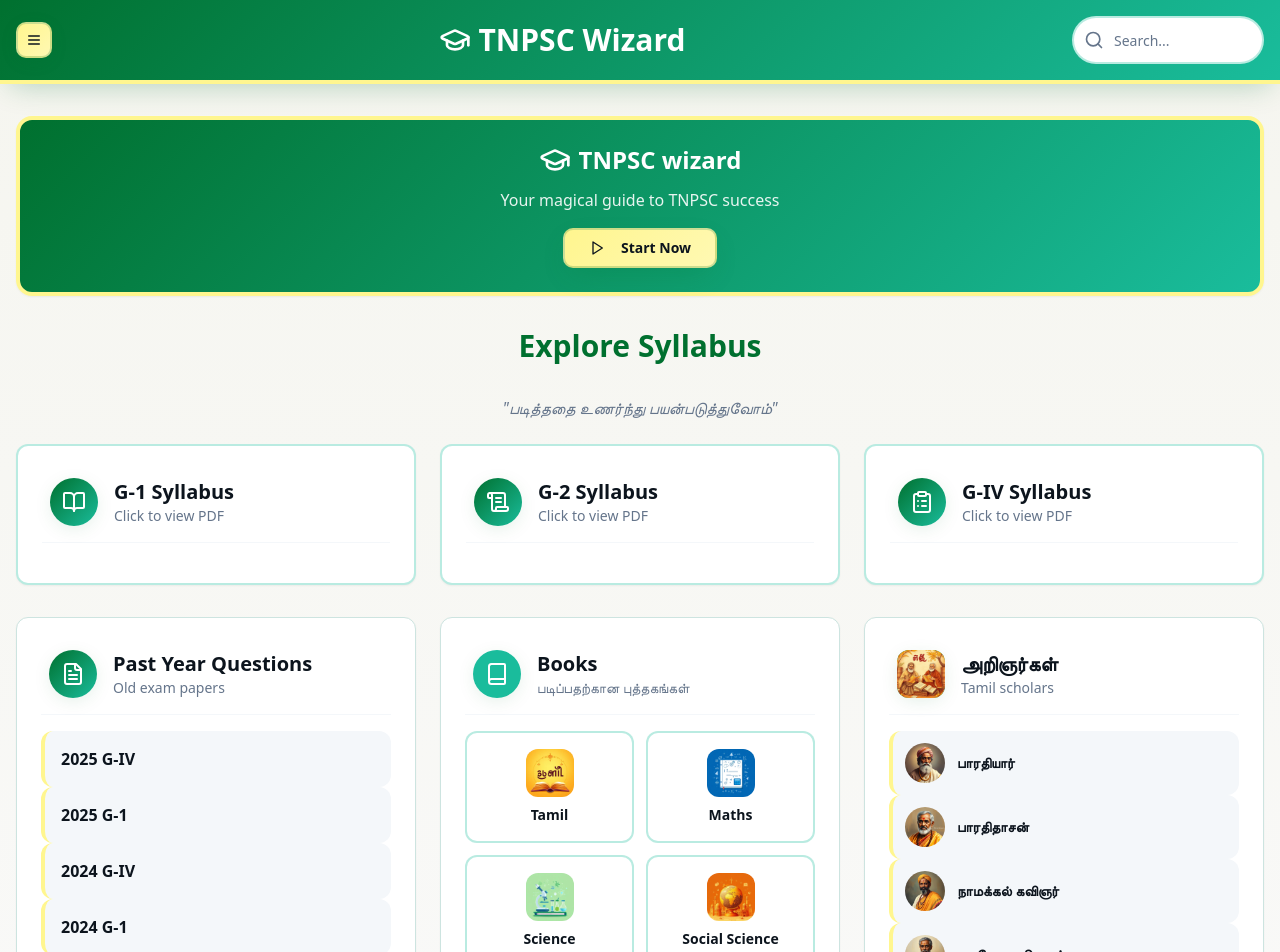
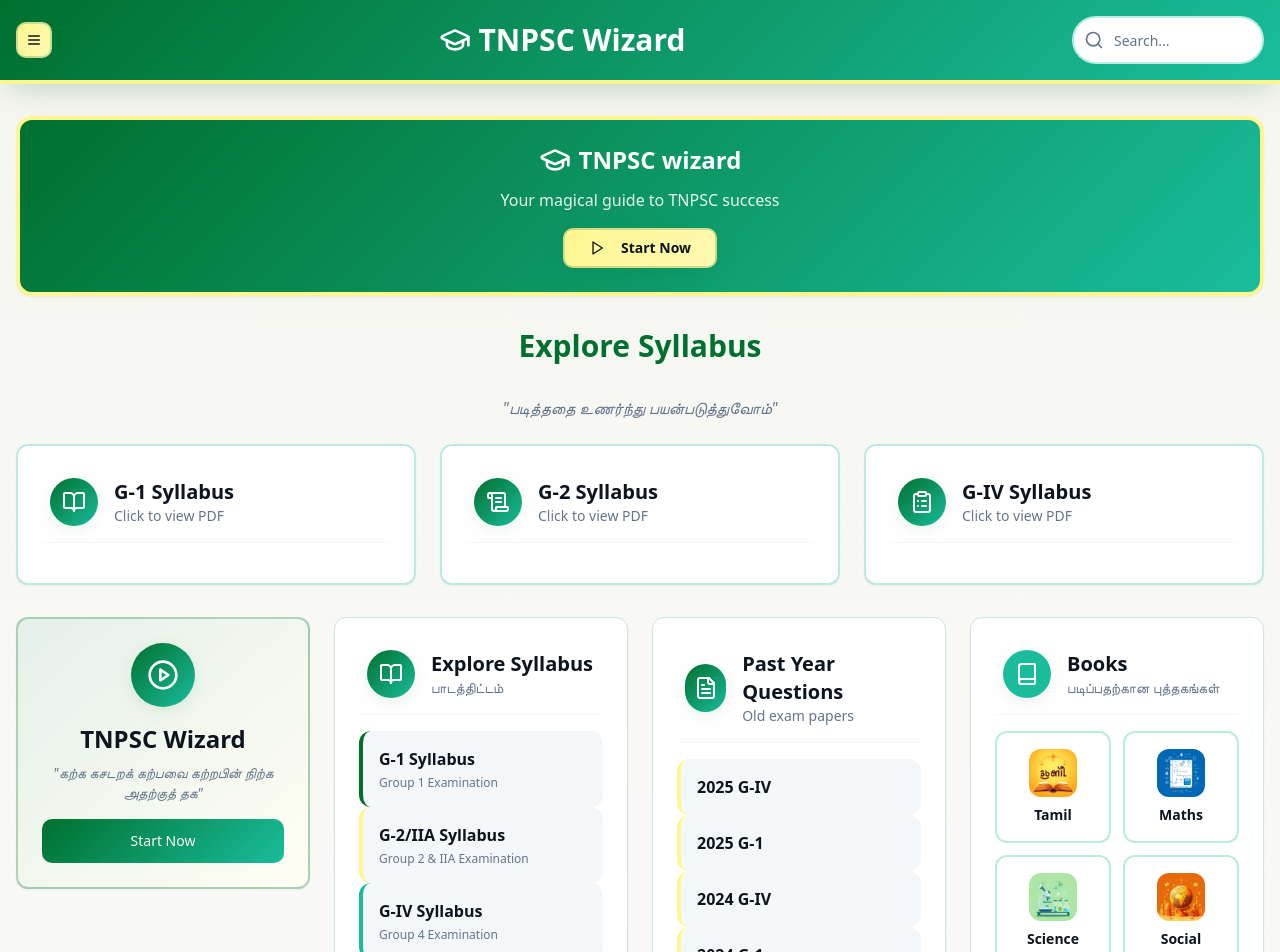
Before and after one commit to Manesh24032004/tnpsc-guide, a React (Vite) app: page / in a window 1280 px wide. Shown: the top 952 px of the page. Built offline with nearby package versions, Linux system fonts and the light colour scheme.

Commit message:
Update dashboard content

```diff
--- a/src/components/Dashboard/ContentGrid.tsx
+++ b/src/components/Dashboard/ContentGrid.tsx
@@ -1,21 +1,14 @@
-import { FileText, Book } from 'lucide-react';
+import { FileText, Book, PlayCircle, BookOpen } from 'lucide-react';
 import { Card } from '@/components/ui/card';
 import { ScrollArea } from '@/components/ui/scroll-area';
 import { Link } from 'react-router-dom';
+import { Button } from '@/components/ui/button';
 
 // Import images
 import tamilBookImg from '@/assets/tamil-book.jpg';
 import mathsBookImg from '@/assets/maths-book.jpg';
 import scienceBookImg from '@/assets/science-book.jpg';
 import socialBookImg from '@/assets/social-book.jpg';
-import tamilPoetsImg from '@/assets/tamil-poets.jpg';
-
-// Import individual poet images
-import bharathiyarImg from '@/assets/poets/bharathiyar.jpg';
-import bharathidasanImg from '@/assets/poets/bharathidasan.jpg';
-import namakkalKavignarImg from '@/assets/poets/namakkal-kavignar.jpg';
-import kannadasanImg from '@/assets/poets/kannadasan.jpg';
-import uvSwaminathaIyerImg from '@/assets/poets/uv-swaminatha-iyer.jpg';
 
 const previousYearQuestions = [
   { name: '2025 G-IV', year: '2025' },
@@ -32,35 +25,60 @@ const books = [
   { name: 'Social Science', subject: 'Social Studies', image: socialBookImg },
 ];
 
-const poets = [
-  { name: 'பாரதியார்', image: bharathiyarImg },
-  { name: 'பாரதிதாசன்', image: bharathidasanImg },
-  { name: 'நாமக்கல் கவிஞர்', image: namakkalKavignarImg },
-  { name: 'உ. வே. சாமிநாதர்', image: uvSwaminathaIyerImg },
-  { name: 'கண்ணதாசன்', image: kannadasanImg },
-  { name: 'தேவநேய பவானர்', image: null },
-  { name: 'பாவலரேறு பெருஞ்சித்திரனார்', image: null },
-  { name: 'டி.கே. சிதம்பரனார்', image: null },
-  { name: 'தெ. பொ. மீனாட்சிசுந்தரம்', image: null },
-  { name: 'சி. இலக்குவனார்', image: null },
-  { name: 'ஜி. யு. போப்', image: null },
-  { name: 'வீரமாமுனிவர்', image: null },
-  { name: 'குன்றக்குடி அடிகள்', image: null },
-  { name: 'காயிதே மில்லத்', image: null },
-  { name: 'தாரா பாரதி', image: null },
-  { name: 'வேலு நாச்சியார்', image: null },
-  { name: 'பட்டுக்கோட்டை கல்யாணசுந்தரம்', image: null },
-];
+export const ContentGrid = () => {
+  return (
+    <div className="grid grid-cols-1 lg:grid-cols-2 xl:grid-cols-4 gap-6">
+      {/* TNPSC Wizard Start Now */}
+      <Card className="p-6 h-fit animate-slide-up bg-gradient-to-br from-primary/10 to-secondary/10 border-2 border-primary/30">
+        <div className="text-center">
+          <div className="w-16 h-16 bg-gradient-primary rounded-full flex items-center justify-center shadow-soft mx-auto mb-4">
+            <PlayCircle className="h-8 w-8 text-primary-foreground" />
+          </div>
+          <h3 className="text-2xl font-bold text-foreground mb-2">TNPSC Wizard</h3>
+          <p className="text-sm text-muted-foreground mb-4 italic">
+            "கற்க கசடறக் கற்பவை கற்றபின் நிற்க அதற்குத் தக"
+          </p>
+          <Button className="w-full" size="lg">
+            Start Now
+          </Button>
+        </div>
+      </Card>
 
-export const ContentGrid = () => {
-  const handleItemClick = (type: string, item: string) => {
-    console.log(`Opening ${type}: ${item}`);
-    // TODO: Implement PDF viewing/download functionality
-  };
+      {/* Explore Syllabus */}
+      <Card className="p-6 h-fit animate-slide-up" style={{ animationDelay: '0.1s' }}>
+        <div className="flex items-center gap-4 p-2 border-b border-muted pb-4 mb-4">
+          <div className="w-12 h-12 bg-gradient-primary rounded-full flex items-center justify-center shadow-soft">
+            <BookOpen className="h-6 w-6 text-primary-foreground" />
+          </div>
+          <div>
+            <h3 className="text-xl font-bold text-foreground">Explore Syllabus</h3>
+            <p className="text-sm text-muted-foreground">பாடத்திட்டம்</p>
+          </div>
+        </div>
 
-  return (
-    <div className="grid grid-cols-1 lg:grid-cols-3 gap-6">
-      {/* Previous Year Questions */}
+        <div className="space-y-3">
+          <Link to="/syllabus">
+            <div className="bg-muted rounded-lg p-4 border-l-4 border-primary cursor-pointer transition-all duration-300 hover:bg-primary/20 hover:border-primary hover:shadow-soft">
+              <div className="font-semibold text-foreground">G-1 Syllabus</div>
+              <p className="text-xs text-muted-foreground mt-1">Group 1 Examination</p>
+            </div>
+          </Link>
+          <Link to="/syllabus">
+            <div className="bg-muted rounded-lg p-4 border-l-4 border-secondary cursor-pointer transition-all duration-300 hover:bg-secondary/20 hover:border-primary hover:shadow-soft">
+              <div className="font-semibold text-foreground">G-2/IIA Syllabus</div>
+              <p className="text-xs text-muted-foreground mt-1">Group 2 & IIA Examination</p>
+            </div>
+          </Link>
+          <Link to="/syllabus">
+            <div className="bg-muted rounded-lg p-4 border-l-4 border-accent cursor-pointer transition-all duration-300 hover:bg-accent/20 hover:border-primary hover:shadow-soft">
+              <div className="font-semibold text-foreground">G-IV Syllabus</div>
+              <p className="text-xs text-muted-foreground mt-1">Group 4 Examination</p>
+            </div>
+          </Link>
+        </div>
+      </Card>
+
+      {/* Past Year Question Papers */}
       <Card className="p-6 h-fit animate-slide-up" style={{ animationDelay: '0.2s' }}>
         <div className="flex items-center gap-4 p-2 border-b border-muted pb-4 mb-4">
           <div className="w-12 h-12 bg-gradient-primary rounded-full flex items-center justify-center shadow-soft">
@@ -72,7 +90,7 @@ export const ContentGrid = () => {
           </div>
         </div>
 
-        <ScrollArea className="h-80">
+        <ScrollArea className="h-[280px]">
           <div className="space-y-3">
             {previousYearQuestions.map((item, index) => (
               <Link
@@ -124,53 +142,6 @@ export const ContentGrid = () => {
           ))}
         </div>
       </Card>
-
-      {/* Poets/Scholars */}
-      <Card className="p-6 h-fit animate-slide-up" style={{ animationDelay: '0.4s' }}>
-        <div className="flex items-center gap-4 p-2 border-b border-muted pb-4 mb-4">
-          <div className="w-12 h-12 bg-gradient-primary rounded-lg overflow-hidden shadow-soft">
-            <img
-              src={tamilPoetsImg}
-              alt="Tamil poets"
-              className="w-full h-full object-cover"
-            />
-          </div>
-          <div>
-            <h3 className="text-xl font-bold text-foreground">அறிஞர்கள்</h3>
-            <p className="text-sm text-muted-foreground">Tamil scholars</p>
-          </div>
-        </div>
-
-        <ScrollArea className="h-80">
-          <div className="space-y-3">
-            {poets.map((poet, index) => (
-              <Link
-                key={index}
-                to="/poets"
-              >
-                <div
-                  className="bg-muted rounded-lg p-3 border-l-4 border-secondary cursor-pointer transition-all duration-300 hover:bg-secondary/20 hover:border-primary hover:shadow-soft flex items-center gap-3"
-                >
-                  <div className="w-10 h-10 rounded-full overflow-hidden flex-shrink-0">
-                    {poet.image ? (
-                      <img
-                        src={poet.image}
-                        alt={poet.name}
-                        className="w-full h-full object-cover"
-                      />
-                    ) : (
-                      <div className="w-full h-full bg-accent/20 flex items-center justify-center">
-                        <span className="text-accent text-xs">👤</span>
-                      </div>
-                    )}
-                  </div>
-                  <div className="font-semibold text-foreground text-sm">{poet.name}</div>
-                </div>
-              </Link>
-            ))}
-          </div>
-        </ScrollArea>
-      </Card>
     </div>
   );
 };
```
